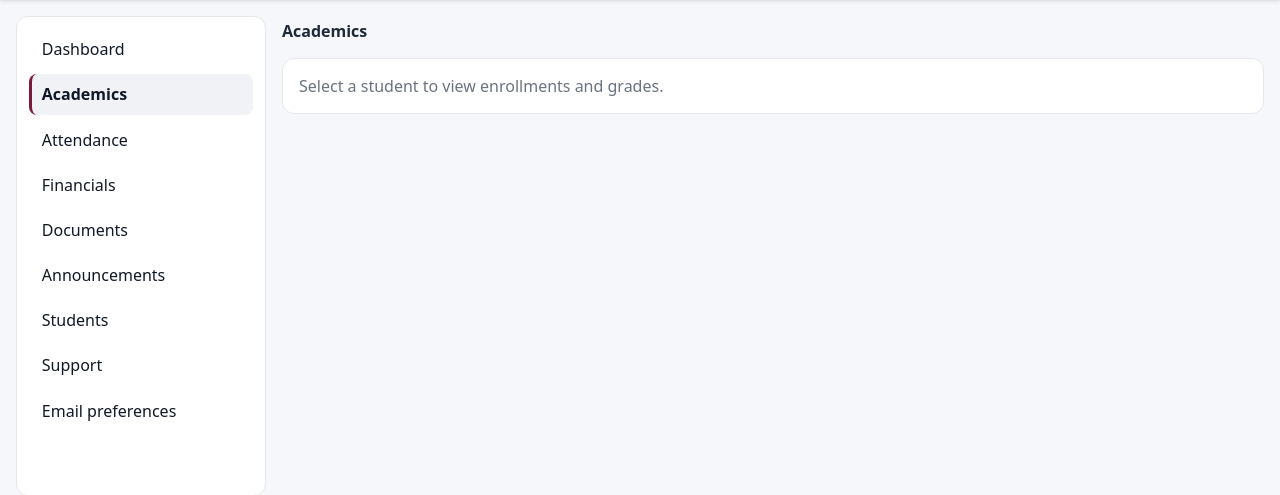
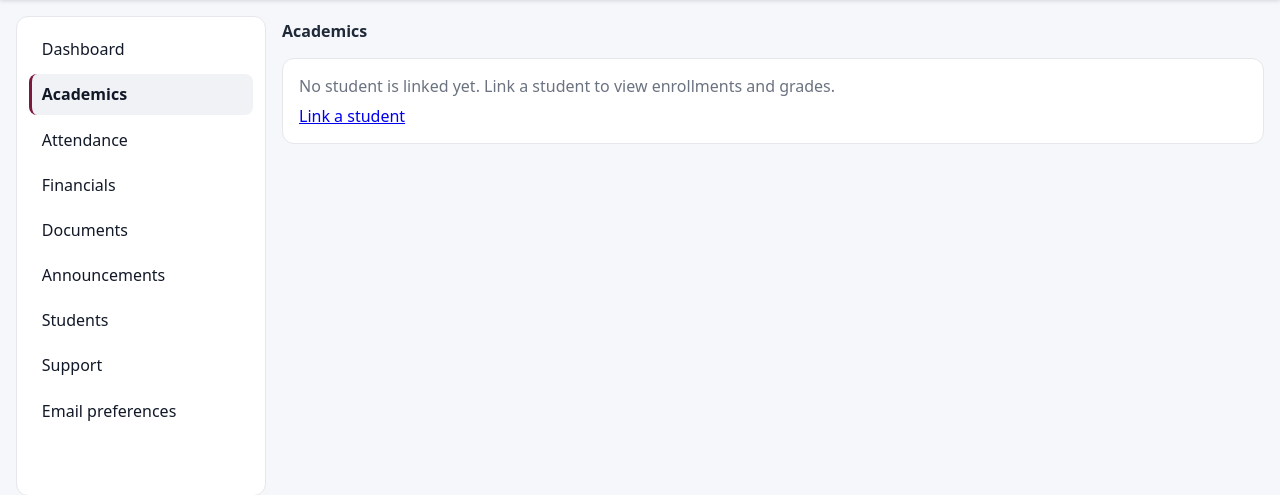
Before and after one commit to rsteenberg/vossieparent, a Django app: page /academics/ in a window 1280 px wide. Shown: the part 58-553 px from the top of the page. Run offline with Django 4.2, Linux system fonts and the light colour scheme; the visitor is signed in with stand-in values (Sample User, id 1).

Commit message:
feat: add at-risk view and enhance academics UI with student context and no-student CTAs
- Added `/academics/atrisk/` endpoint displaying at-risk flags from Fabric warehouse with year/week sorting
- Enhanced academics index with tile-based navigation showing at-risk record count badge when available
- Updated transcript and at-risk views to show friendly "Link a student" CTA instead of error when no active student
- Academics header now displays student's full name and number (from Fabric/Dynamics contact

```diff
--- a/academics/urls.py
+++ b/academics/urls.py
@@ -6,4 +6,5 @@
 urlpatterns = [
     path("", views.index, name="index"),
     path("transcript/", views.transcript, name="transcript"),
+    path("atrisk/", views.atrisk, name="atrisk"),
 ]
--- a/academics/views.py
+++ b/academics/views.py
@@ -1,15 +1,47 @@
 from django.contrib.auth.decorators import login_required
-from django.http import HttpResponseBadRequest, HttpResponseForbidden
+from django.http import HttpResponseForbidden
 from django.shortcuts import render
+from django.conf import settings
 from students.models import Student
 from students.permissions import parent_can_view_student
-from crm.service import fetchxml
+from students.fabric import fetch_atrisk_for_student, fetch_contact_by_id as fabric_contact_by_id
+from crm.service import fetchxml, get_contact_by_id
 
 
 @login_required
 def index(request):
     sid = request.session.get("active_student_id")
-    ctx = {"active_nav": "academics", "active_student_id": sid}
+    student = None
+    student_number = ""
+    atrisk_count = None
+    if sid:
+        student = Student.objects.filter(id=sid).first()
+        contact = None
+        if student and "fabric" in settings.DATABASES and student.external_student_id:
+            try:
+                contact = fabric_contact_by_id(student.external_student_id)
+            except Exception:
+                contact = None
+        if (not contact and student and getattr(settings, "DYNAMICS_ORG_URL", "") and student.external_student_id):
+            try:
+                contact = get_contact_by_id(student.external_student_id)
+            except Exception:
+                contact = None
+        if contact:
+            student_number = contact.get("msdyn_contactpersonid") or ""
+        if "fabric" in settings.DATABASES and student and student.external_student_id:
+            try:
+                rows = fetch_atrisk_for_student(student.external_student_id, limit=500)
+                atrisk_count = len(rows or [])
+            except Exception:
+                atrisk_count = None
+    ctx = {
+        "active_nav": "academics",
+        "active_student_id": sid,
+        "active_student": student,
+        "active_student_number": student_number,
+        "atrisk_count": atrisk_count,
+    }
     return render(request, "academics/index.html", ctx)
 
 
@@ -24,10 +56,28 @@
     else:
         sid = request.session.get("active_student_id")
         if not sid:
-            return HttpResponseBadRequest("student not selected")
+            ctx = {
+                "active_nav": "academics",
+                "student": None,
+                "header": {},
+                "np_rows": [],
+                "fb_rows": [],
+                "p_rows": [],
+                "no_student": True,
+            }
+            return render(request, "academics/transcript.html", ctx)
         student = Student.objects.filter(id=sid).first()
         if not student:
-            return HttpResponseBadRequest("invalid student")
+            ctx = {
+                "active_nav": "academics",
+                "student": None,
+                "header": {},
+                "np_rows": [],
+                "fb_rows": [],
+                "p_rows": [],
+                "no_student": True,
+            }
+            return render(request, "academics/transcript.html", ctx)
         ext_id = student.external_student_id
     if not parent_can_view_student(request.user, student.id):
         return HttpResponseForbidden("forbidden")
@@ -210,3 +260,48 @@
         "p_rows": p_rows,
     }
     return render(request, "academics/transcript.html", ctx)
+
+
+@login_required
+def atrisk(request):
+    ext_id = request.GET.get("contactid") or request.GET.get("studentid")
+    student = None
+    if ext_id:
+        student = Student.objects.filter(external_student_id=ext_id).first()
+        if not student:
+            return HttpResponseForbidden("forbidden")
+    else:
+        sid = request.session.get("active_student_id")
+        if not sid:
+            ctx = {
+                "active_nav": "academics",
+                "student": None,
+                "rows": [],
+                "no_student": True,
+            }
+            return render(request, "academics/atrisk.html", ctx)
+        student = Student.objects.filter(id=sid).first()
+        if not student:
+            ctx = {
+                "active_nav": "academics",
+                "student": None,
+                "rows": [],
+                "no_student": True,
+            }
+            return render(request, "academics/atrisk.html", ctx)
+    if not parent_can_view_student(request.user, student.id):
+        return HttpResponseForbidden("forbidden")
+
+    rows = []
+    if "fabric" in settings.DATABASES and student.external_student_id:
+        try:
+            rows = fetch_atrisk_for_student(student.external_student_id)
+        except Exception:
+            rows = []
+
+    ctx = {
+        "active_nav": "academics",
+        "student": student,
+        "rows": rows,
+    }
+    return render(request, "academics/atrisk.html", ctx)
--- a/students/fabric.py
+++ b/students/fabric.py
@@ -346,3 +346,25 @@
             sch, tbl = it.split(".", 1)
             result.append((sch.strip("[]"), tbl.strip("[]")))
     return result
+
+
+def _parse_schema_table(raw: str) -> tuple[str, str]:
+    parts = [x.strip() for x in str(raw).split(".", 1) if x.strip()]
+    if len(parts) == 2:
+        return parts[0].strip("[]"), parts[1].strip("[]")
+    if parts:
+        return "dbo", parts[0].strip("[]")
+    return "dbo", "atrisk"
+
+
+def fetch_atrisk_for_student(student_external_id: str, limit: int = 500):
+    if not student_external_id:
+        return []
+    raw = getattr(settings, "FABRIC_ATRISK_TABLE", "PP.atrisk")
+    schema, table = _parse_schema_table(raw)
+    sql = (
+        f"SELECT TOP {int(limit)} * FROM [{schema}].[{table}] "
+        "WHERE edv_studentid = ? "
+        "ORDER BY edv_year DESC, edv_week DESC, createdon DESC"
+    )
+    return _pyodbc_query(sql, [student_external_id])
--- a/templates/academics/index.html
+++ b/templates/academics/index.html
@@ -4,12 +4,48 @@
 <div class="vstack">
   <div class="section-title">Academics</div>
   {% if not active_student_id %}
-    <div class="card"><div class="muted">Select a student to view enrollments and grades.</div></div>
+    <div class="card">
+      <div class="muted">No student is linked yet. Link a student to view enrollments and grades.</div>
+      <div class="mt-2">
+        <a class="btn btn-primary" href="{% url 'students:list' %}">Link a student</a>
+      </div>
+    </div>
   {% else %}
     <div class="card">
-      <div class="muted">Showing academics for student ID {{ active_student_id }}.</div>
-      <div class="mt-2">
-        <a class="btn btn-primary" href="{% url 'academics:transcript' %}">View Transcript</a>
+      <div class="muted">
+        {% if active_student %}
+          Showing academics for {{ active_student.first_name }} {{ active_student.last_name }}
+          {% if active_student_number %}
+            (Student {{ active_student_number }})
+          {% endif %}.
+        {% else %}
+          Showing academics for the selected student.
+        {% endif %}
+      </div>
+      <div class="mt-2 grid">
+        <a class="tile" href="{% url 'academics:transcript' %}">
+          <div>
+            <div class="section-title">View Transcript</div>
+            <div class="muted">See detailed module results and academic history for this student.</div>
+          </div>
+        </a>
+        <a class="tile" href="{% url 'academics:atrisk' %}">
+          <div class="hstack between" style="width:100%">
+            <div>
+              <div class="section-title">At Risk</div>
+              <div class="muted">View at-risk flags, reasons, and comments captured for this student.</div>
+            </div>
+            <div>
+              {% if atrisk_count is None %}
+                <span class="badge warning">Summary unavailable</span>
+              {% elif atrisk_count > 0 %}
+                <span class="badge urgent">{{ atrisk_count }} at-risk record{% if atrisk_count != 1 %}s{% endif %}</span>
+              {% else %}
+                <span class="badge info">No at-risk entries</span>
+              {% endif %}
+            </div>
+          </div>
+        </a>
       </div>
     </div>
   {% endif %}
```
Also changed, not shown: spec.md (+30 -0 lines), templates/academics/atrisk.html (added, +68 -0 lines), templates/academics/transcript.html (+9 -0 lines).
